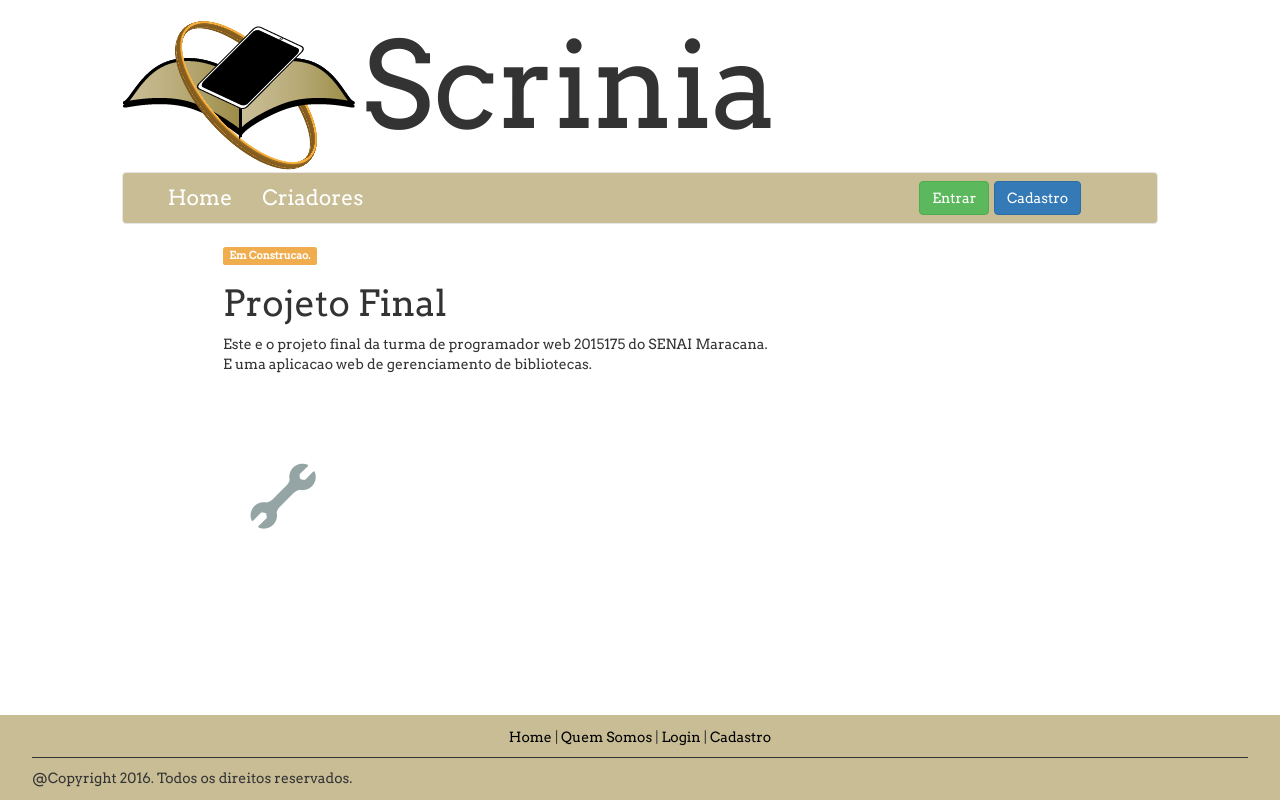
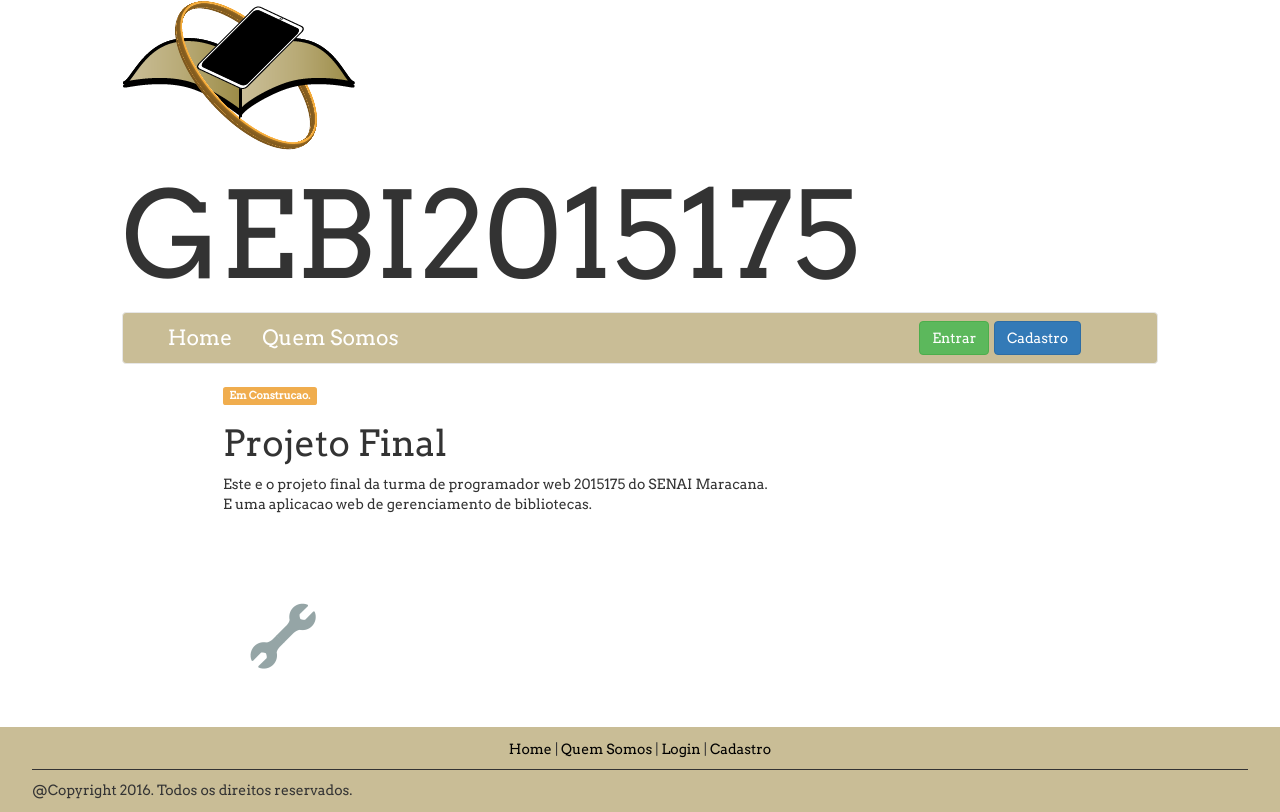
Before and after one commit to Turma2015175/gebi2015175, a PHP site: page /index.php in a window 1280 px wide. Run offline with PHP 8.4, Linux system fonts and the light colour scheme; data that the repository does not hold is empty; some libraries are stand-ins or nearby versions.

Commit message:
Atualização do template

```diff
--- a/app/views/template.php
+++ b/app/views/template.php
@@ -4,7 +4,7 @@
 
 <!DOCTYPE html>
 
-<html lang="pt-br" >
+<html lang="pt-br" />
   <head>
 
     <meta http-equiv="X-UA-Compatible" content="IE=edge" />
@@ -36,7 +36,8 @@
 	<div id="site">
 	<div class="col-xs-10 col-xs-offset-1">
 		<header>
-			<h1><span id="logo-img"></span> Scrinia</h1>
+			<img class="img-responsive" src="app/assets/img/logoM.png" alt="" title="" />
+			<h1> GEBI2015175</h1>
 		</header>
 		<nav class="navbar navbar-default">
 			<div class="container">
@@ -55,7 +56,7 @@
 						echo '"./usuarios"';
 					}else{echo '"./home"';}?>
 					>Home</a></li>
-						<li><a href='./quemsomos'>Criadores</a></li>
+						<li><a href='./quemsomos'>Quem Somos</a></li>
 
 					</ul>
 					<div id="navbar" class="navbar-right">
```
